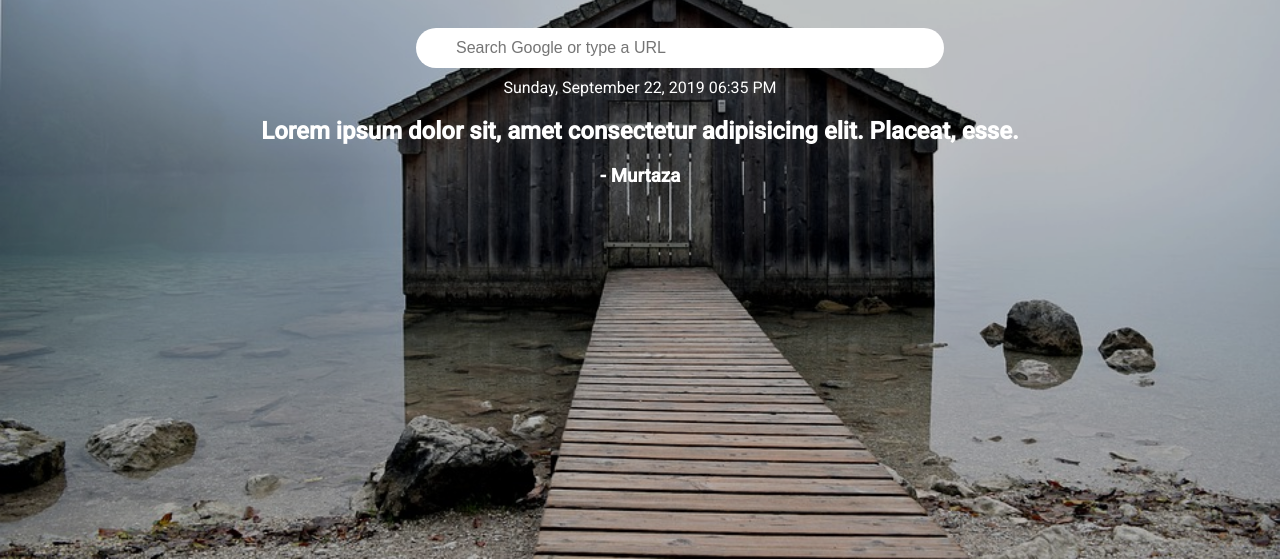
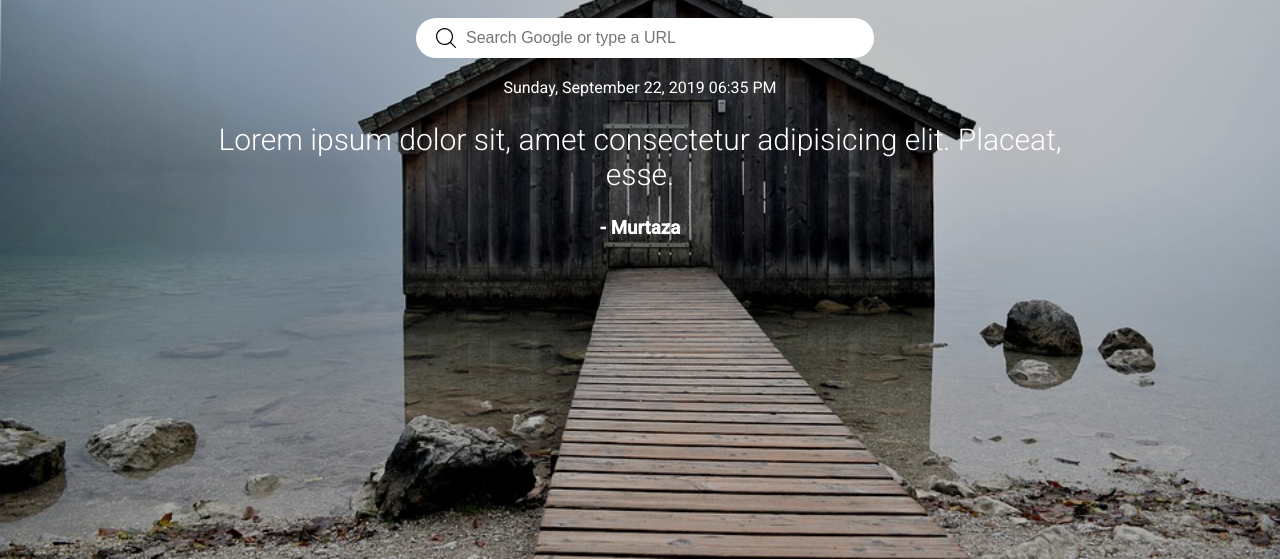
Before and after one commit to murtazajafari/randomquote, a plain HTML site: page index.html in a window 1280 px wide. Shown: the part 241-800 px from the top of the page. Drawn offline with Linux system fonts and the light colour scheme.

Commit message:
Search icon added

```diff
--- a/css/app.css
+++ b/css/app.css
@@ -1,6 +1,7 @@
 @import url('https://fonts.googleapis.com/css?family=Roboto:300,400,500&display=swap');
 body{
     font-family: 'Roboto', sans-serif;
+    font-weight: 400;
     padding: 0;
     margin: 0;
     width: 100%;
@@ -33,26 +34,37 @@ body{
     position: relative;
 }
 .serach-input {
-    padding: 10px 0;
+    margin: 0 auto;
     width: 50%;
-    margin: 0 auto;
     position: relative;
+    text-align: center;
 }
 .serach-input input{
+    width: 80%;
     height: 20px;
-    width: 100%;
-    padding: 10px 40px;
+    padding: 10px 50px;
+    border-radius: 50px;
     font-size: 16px;
-    border-radius: 50px;
     border: none;
     outline: none;
+
 }
-/* .search-input::after{
+.serach-input:after {
     position: absolute;
     content: "";
+    background: url(../img/search.svg);
+    top: 10px;
     left: 20px;
-    top: 10px;
     width: 20px;
     height: 20px;
-    z-index: 999;
-} */
+    z-index: 99999;
+    color: red;
+    display: inline;
+}
+.current-time{
+    margin: 20px 0;
+}
+.random-quote .title {
+    font-size: 30px;
+    font-weight: 100;
+}
```
Also changed, not shown: img/search.svg (added), 1 other file.
